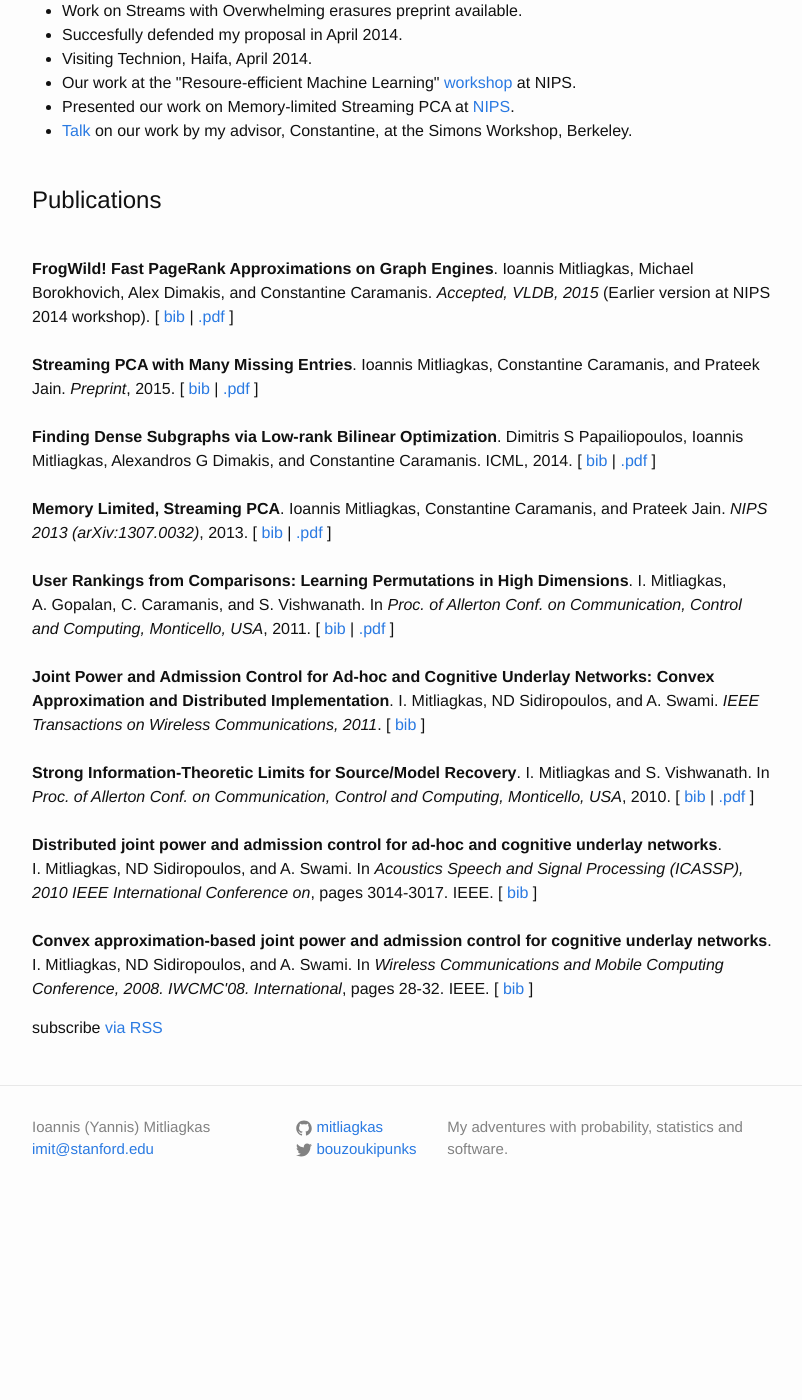
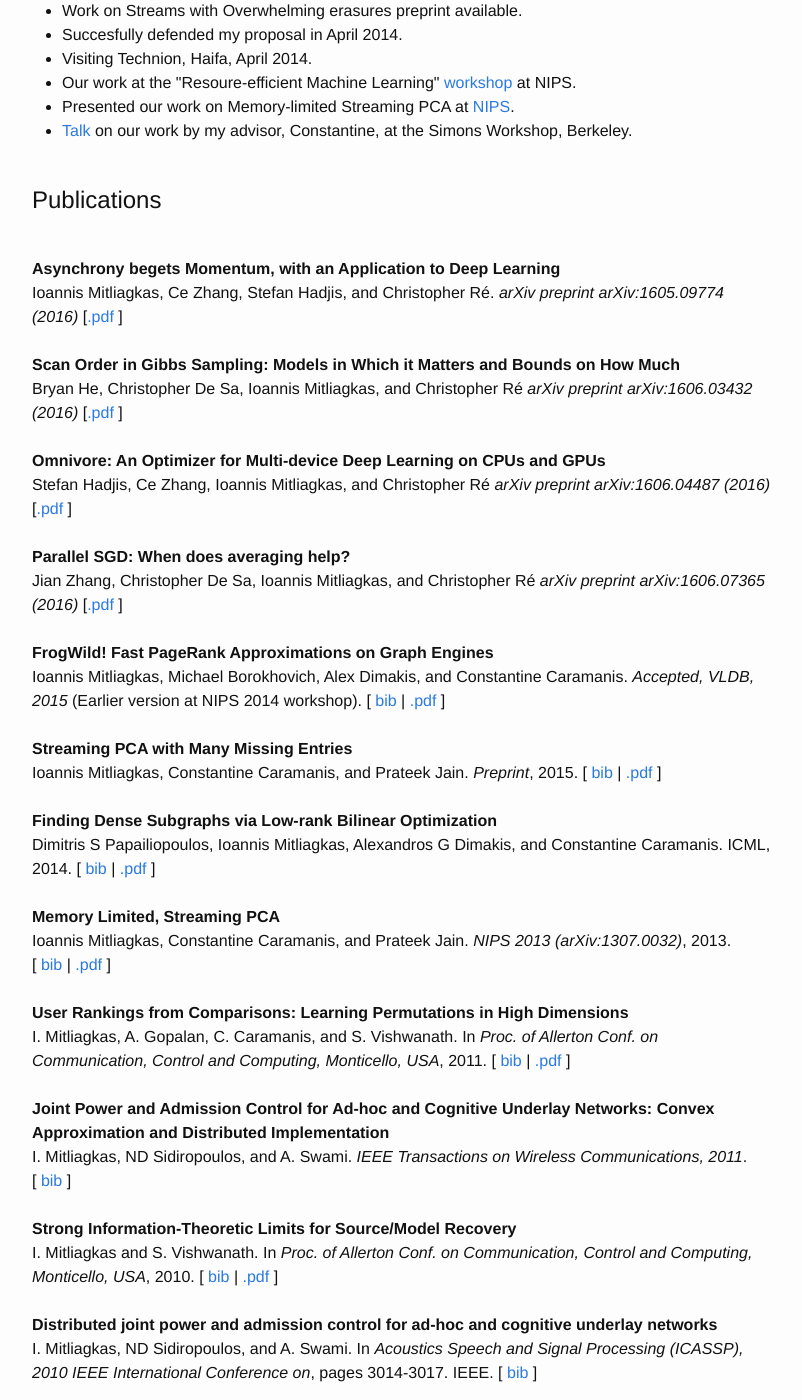
Before and after one commit to mitliagkas/mitliagkas.github.io, a Jekyll site: the page built from index.html, in a window 1280 px wide and 1400 px high, scrolled down 2168 px. Shown: the whole window, without its empty margins (238-1040 px from the left). Built offline with Jekyll 4.4.1, drawn with Linux system fonts in a browser that asks for light colours; before the commit the page ends 3389 px from its top, so only the background shows below that; some of the changed text lies outside the part shown.

Commit message:
Recent preprints

```diff
--- a/_includes/biblio.html
+++ b/_includes/biblio.html
@@ -1,11 +1,58 @@
 
 <dl>
+
+<dt>
+<a name="mitliagkas2016asynchrony">&nbsp;</a>
+</dt>
+<dd>
+<b>Asynchrony begets Momentum, with an Application to Deep Learning</b><br>
+Ioannis Mitliagkas, Ce Zhang, Stefan Hadjis, and Christopher Ré.
+	<em>arXiv preprint arXiv:1605.09774 (2016)</em>
+[<a href="http://arxiv.org/pdf/1605.09774">.pdf</a>&nbsp;]
+
+</dd>
+
+<dt>
+<a name="he2016scan">&nbsp;</a>
+</dt>
+<dd>
+<b>Scan Order in Gibbs Sampling: Models in Which it Matters and Bounds on How Much</b><br>
+Bryan He, Christopher De Sa, Ioannis Mitliagkas, and Christopher Ré
+	<em>arXiv preprint arXiv:1606.03432 (2016)</em>
+[<a href="http://arxiv.org/pdf/1606.03432">.pdf</a>&nbsp;]
+
+</dd>
+
+
+
+<dt>
+<a name="hadjis2016omnivore">&nbsp;</a>
+</dt>
+<dd>
+<b>Omnivore: An Optimizer for Multi-device Deep Learning on CPUs and GPUs</b><br>
+Stefan Hadjis, Ce Zhang, Ioannis Mitliagkas, and Christopher Ré
+	<em>arXiv preprint arXiv:1606.04487 (2016)</em>
+[<a href="http://arxiv.org/pdf/1606.04487">.pdf</a>&nbsp;]
+
+</dd>
+
+<dt>
+<a name="zhang2016when">&nbsp;</a>
+</dt>
+<dd>
+<b>Parallel SGD: When does averaging help?</b><br>
+Jian Zhang, Christopher De Sa, Ioannis Mitliagkas, and Christopher Ré
+	<em>arXiv preprint arXiv:1606.07365 (2016)</em>
+[<a href="http://arxiv.org/pdf/1606.07365">.pdf</a>&nbsp;]
+
+</dd>
+
 
 <dt>
 <a name="mitliagkas2014frogwild">&nbsp;</a>
 </dt>
 <dd>
-<b>FrogWild! Fast PageRank Approximations on Graph Engines</b>.
+<b>FrogWild! Fast PageRank Approximations on Graph Engines</b><br>
  Ioannis Mitliagkas, Michael Borokhovich, Alex Dimakis, and
   Constantine Caramanis.
 	<em>Accepted, VLDB, 2015</em> (Earlier version at NIPS 2014 workshop).
@@ -19,7 +66,7 @@
 <a name="mitliagkas2014streaming">&nbsp;</a>
 </dt>
 <dd>
-<b>Streaming PCA with Many Missing Entries</b>.
+<b>Streaming PCA with Many Missing Entries</b><br>
  Ioannis Mitliagkas, Constantine Caramanis, and Prateek Jain.
  <em>Preprint</em>, 2015.
 [&nbsp;<a href="biblio_bib.html#mitliagkas2014streaming">bib</a>&nbsp;|
@@ -32,7 +79,7 @@
 <a name="papailiopoulosfinding">&nbsp;</a>
 </dt>
 <dd>
-<b>Finding Dense Subgraphs via Low-rank Bilinear Optimization</b>.
+<b>Finding Dense Subgraphs via Low-rank Bilinear Optimization</b><br>
  Dimitris&nbsp;S Papailiopoulos, Ioannis Mitliagkas, Alexandros&nbsp;G Dimakis,
   and Constantine Caramanis.
  ICML, 2014.
@@ -46,7 +93,7 @@
 <a name="mitliagkas2013memory">&nbsp;</a>
 </dt>
 <dd>
-<b>Memory Limited, Streaming PCA</b>.
+<b>Memory Limited, Streaming PCA</b><br>
  Ioannis Mitliagkas, Constantine Caramanis, and Prateek Jain.
  <em>NIPS 2013 (arXiv:1307.0032)</em>, 2013.
 [&nbsp;<a href="biblio_bib.html#mitliagkas2013memory">bib</a>&nbsp;|
@@ -58,7 +105,7 @@
 <a name="mitliagkas2011user">&nbsp;</a>
 </dt>
 <dd>
-<b>User Rankings from Comparisons: Learning Permutations in High Dimensions</b>.
+<b>User Rankings from Comparisons: Learning Permutations in High Dimensions</b><br>
  I.&nbsp;Mitliagkas, A.&nbsp;Gopalan, C.&nbsp;Caramanis, and S.&nbsp;Vishwanath.
  In <em>Proc. of Allerton Conf. on Communication, Control and
   Computing, Monticello, USA</em>, 2011.
@@ -73,7 +120,7 @@
 </dt>
 <dd>
 <b>Joint Power and Admission Control for Ad-hoc and Cognitive Underlay
-  Networks: Convex Approximation and Distributed Implementation</b>.
+  Networks: Convex Approximation and Distributed Implementation</b><br>
  I.&nbsp;Mitliagkas, ND&nbsp;Sidiropoulos, and A.&nbsp;Swami.
  <em>IEEE Transactions on Wireless Communications, 2011</em>.
 [&nbsp;<a href="biblio_bib.html#mitliagkas2011joint">bib</a>&nbsp;]
@@ -84,7 +131,7 @@
 <a name="mitliagkas2010strong">&nbsp;</a>
 </dt>
 <dd>
-<b>Strong Information-Theoretic Limits for Source/Model Recovery</b>.
+<b>Strong Information-Theoretic Limits for Source/Model Recovery</b><br>
  I.&nbsp;Mitliagkas and S.&nbsp;Vishwanath.
  In <em>Proc. of Allerton Conf. on Communication, Control and
   Computing, Monticello, USA</em>, 2010.
@@ -98,7 +145,7 @@
 </dt>
 <dd>
 <b>Distributed joint power and admission control for ad-hoc and cognitive
-  underlay networks</b>.
+  underlay networks</b><br>
  I.&nbsp;Mitliagkas, ND&nbsp;Sidiropoulos, and A.&nbsp;Swami.
  In <em>Acoustics Speech and Signal Processing (ICASSP), 2010 IEEE
   International Conference on</em>, pages 3014-3017. IEEE.
@@ -113,7 +160,7 @@
 </dt>
 <dd>
 <b>Convex approximation-based joint power and admission control for cognitive
-  underlay networks</b>.
+  underlay networks</b><br>
  I.&nbsp;Mitliagkas, ND&nbsp;Sidiropoulos, and A.&nbsp;Swami.
  In <em>Wireless Communications and Mobile Computing Conference,
   2008. IWCMC'08. International</em>, pages 28-32. IEEE.
```
